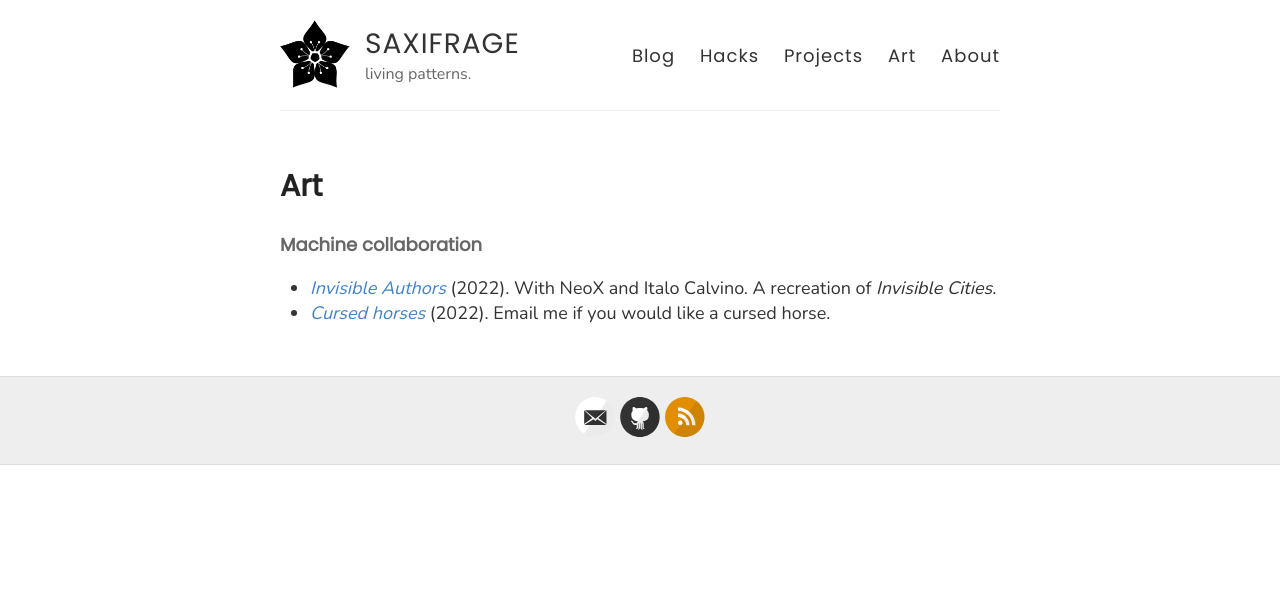
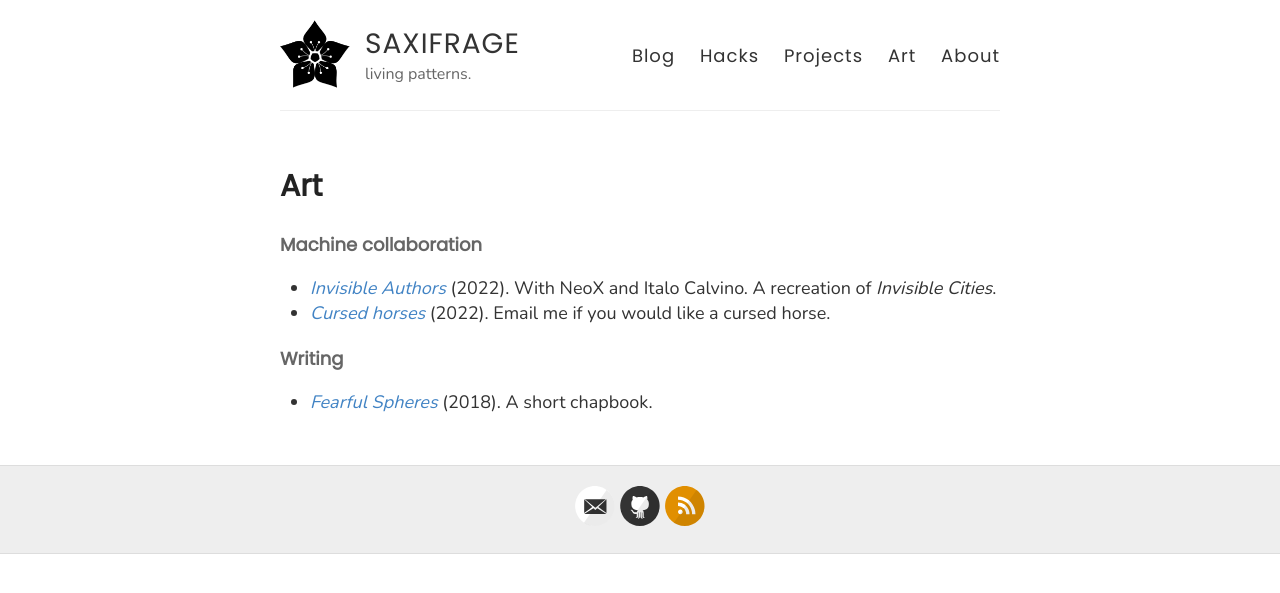
Before and after one commit to heptarch/heptarch.github.io, a Jekyll site: the page built from art.md, in a window 1280 px wide. Shown: the top 593 px of the page. Built offline with Jekyll 4.4.1, drawn with Linux system fonts in a browser that asks for light colours.

Commit message:
Add fearful spheres

```diff
--- a/art.md
+++ b/art.md
@@ -10,3 +10,7 @@ permalink: /art/
 NeoX and Italo Calvino. A recreation of *Invisible Cities*.
 - <a href = "mailto:cursedhorses@gmail.com"><i>Cursed horses</i></a>
   (2022). Email me if you would like a cursed horse.
+
+#### Writing
+
+- [*Fearful Spheres*](/assets/fearful-spheres.pdf) (2018). A short chapbook.
```
Also changed, not shown: 1 other file.
